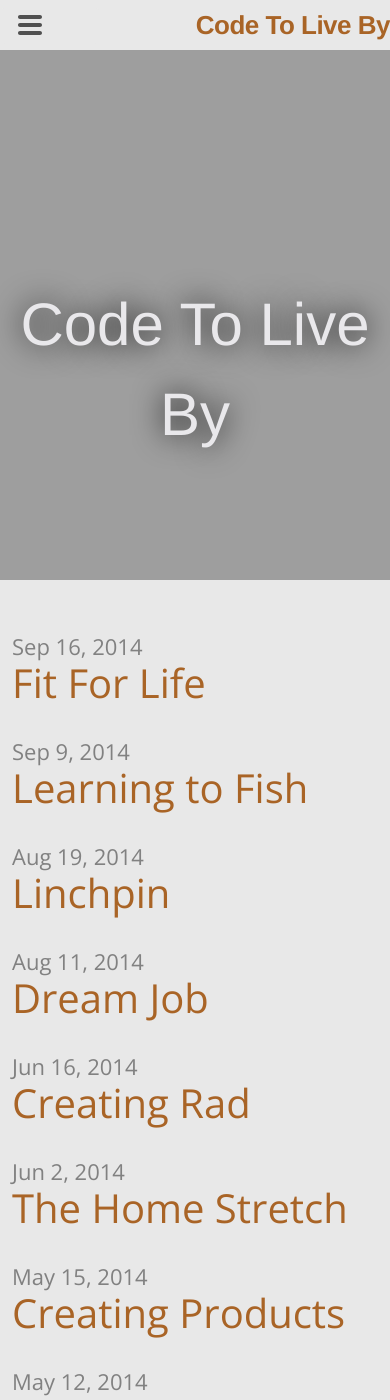
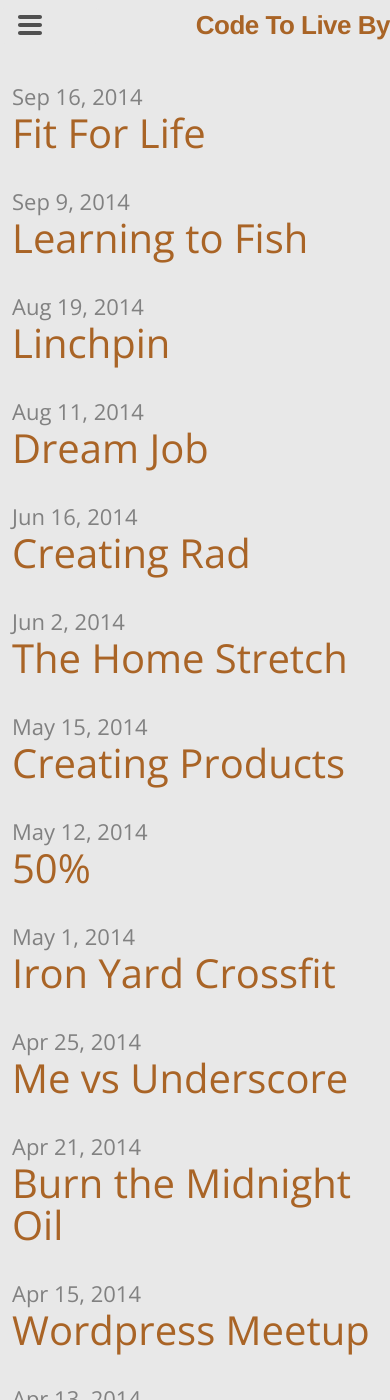
Before and after one commit to shawnlknight/blog, a Jekyll site: the page built from index.html, in a window 390 px wide and 1400 px high. Built offline with Jekyll 4.4.1, drawn with Linux system fonts in a browser that asks for light colours; some web fonts are replaced; the list of posts is cut into pages by our own code.

Commit message:
Update main.css

```diff
--- a/css/main.css
+++ b/css/main.css
@@ -462,6 +462,10 @@
     margin-right: 0;
   }
 
+  .jumbotron {
+    display: none;
+  }
+
   .post-header h1 { font-size: 36px; color: #313131; }
   .post-content h2 { font-size: 28px; }
   .post-content h3 { font-size: 22px; }
```
